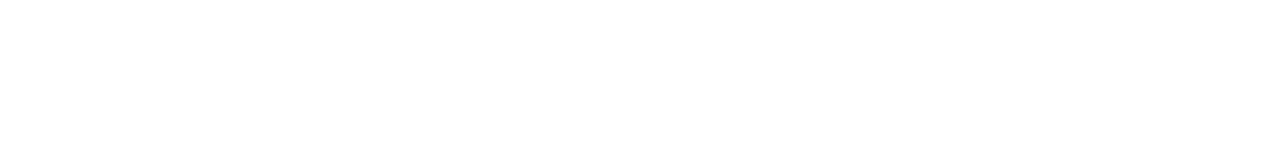
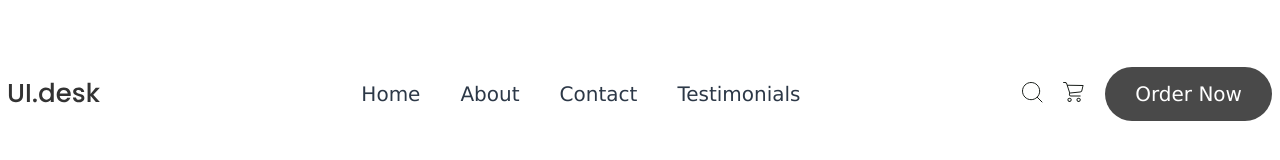
Before and after one commit to ggenka/healthy_food, a website: page index.html in a window 1280 px wide. Drawn offline with Linux system fonts and the light colour scheme; a small style sheet from the web is missing.

Commit message:
added header images

```diff
--- a/index.html
+++ b/index.html
@@ -1,19 +1,39 @@
 <!DOCTYPE html>
-<html lang="en">
+<html lang="en" xmlns="http://www.w3.org/1999/html">
 <head>
     <meta charset="UTF-8">
-    <title>Title</title>
+    <title>healthy food</title>
+    <link rel="stylesheet" href="./style/style.css">
+    <link rel="stylesheet" href="https://cdnjs.cloudflare.com/ajax/libs/font-awesome/6.5.2/css/all.min.css"
+          integrity="sha512-SnH5WK+bZxgPHs44uWIX+LLMD/cdA+O9mi8uXvM+G3H3Hq/uWIfgT9zQ6Q8/4u6Q8fI6B+f+Y/3/h/8/g+"
+          crossorigin="anonymous" referrerpolicy="no-referrer"/>
 </head>
 <body>
 <container class="container">
 
     <header class="header">
         <a href="#" class="header__logo-link">
-            <img src="" alt="" class="header__logo-img">
+            <img src="./images/logo.svg" alt="" class="header__logo-img">
         </a>
 
+        <nav class="header__nav-menu">
+            <ul class="header__nav-list">
+                <li class="header__nav-item"><a href="#" class="header__nav-link">Home</a></li>
+                <li class="header__nav-item"><a href="#" class="header__nav-link">About</a></li>
+                <li class="header__nav-item"><a href="#" class="header__nav-link">Contact</a></li>
+                <li class="header__nav-item"><a href="#" class="header__nav-link">Testimonials</a></li>
+            </ul>
+        </nav>
+        <form action="" class="header__form">
+            <a href="#" class="header__form-search" >
+                <img src="./images/search.svg">
+            </a>
+            <a href="#" class="header__form-cart">
+                <img src="./images/cart.svg">
+            </a>
+        </form>
+        <a href="#" class="header__batton">Order Now</a>
     </header>
-
 </container>
 </body>
 </html>
--- a/style/style.css
+++ b/style/style.css
@@ -0,0 +1,84 @@
+
+body {
+    font-family: Verdana, Geneva, Tahoma, sans-serif;
+    display: flex;
+    align-items: center;
+    justify-content: center;
+}
+
+a {
+    text-decoration: none;
+    color: inherit;
+}
+
+ul, li {
+    list-style: none;
+}
+
+.container {
+    width: 100%;
+    max-width: 1440px;
+    display: flex;
+    justify-content: center;
+    align-items: center;
+}
+
+.header {
+    width: 1300px;
+    height: 54px;
+    margin-top: 59px;
+    display: flex;
+    align-items: center;
+    justify-content: space-between;
+}
+
+.header__nav-list {
+    display: flex;
+    gap: 40px;
+    font-weight: 400;
+    font-size: 20px;
+    color: #2c3847;
+    .header__nav-link:hover {
+        color: #5fb848;
+    }
+}
+.header__form {
+    display: flex;
+    align-items: center;
+    gap: 20px;
+    margin-right: -200px;
+
+    .header__form-search {
+        transition: transform 0.5s ease, color 0.5s ease;
+
+    }
+
+    .header__form-search :hover {
+        transform: scale(1.3);
+    }
+
+    .header__form-cart {
+        transition: transform 0.5s ease, color 0.5s ease;
+    }
+
+    .header__form-cart:hover {
+        transform: scale(1.3);
+    }
+}
+
+.header__batton {
+    border-radius: 27px;
+    display: flex;
+    align-items: center;
+    justify-content: center;
+    padding: 15px 30px;
+    background: #494949;
+    font-weight: 400;
+    font-size: 20px;
+    text-align: center;
+    color: #fff;
+
+    &.header__batton:hover {
+        color: #5fb848;
+    }
+}
```
Also changed, not shown: images/cart.svg (added), images/logo.svg (added), images/search.svg (added).
